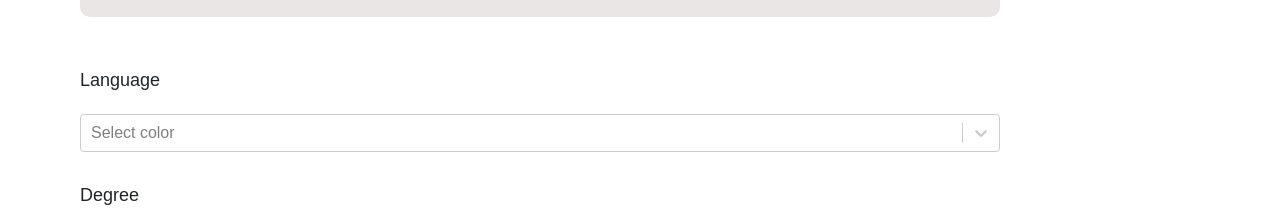
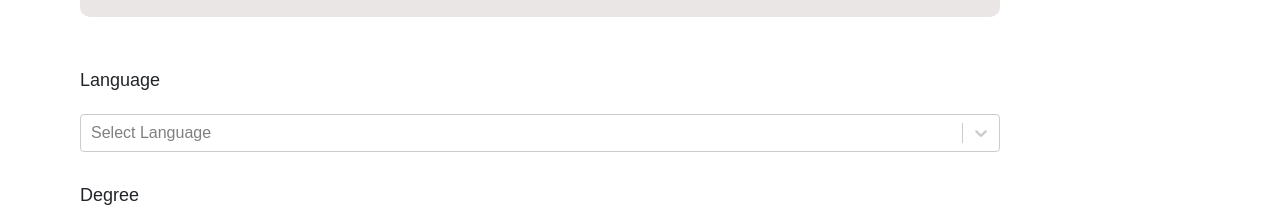
Before and after one commit to Namroutii/job-app-cap, a React (Create React App) app in the folder job-app/: page /add-cv in a window 1280 px wide. Shown: the part 820-1031 px from the top of the page. Built offline with nearby package versions, Linux system fonts and the light colour scheme.

Commit message:
Language fix

```diff
--- a/job-app/src/components/login/loginform.js
+++ b/job-app/src/components/login/loginform.js
@@ -1,6 +1,6 @@
 
 import React from "react"
-import "./Loginform.css"
+import "./loginform.css"
 
 const LoginForm = () => {
 
--- a/job-app/src/pages/addCV/AddCV.js
+++ b/job-app/src/pages/addCV/AddCV.js
@@ -43,7 +43,7 @@ function AddCV() {
           <label className="select-label">Language</label>
           <Select
             options={optionList}
-            placeholder="Select color"
+            placeholder="Select Language"
             value={selectedOptions}
             onChange={handleSelect}
             isSearchable={true}
--- a/job-app/src/pages/home/Home.js
+++ b/job-app/src/pages/home/Home.js
@@ -5,7 +5,7 @@ import Header from "../../components/header/Header";
 import NavBar from "../../components/NavBar/NavBar";
 
 import Services from "../../components/services/Services";
-import AboutUs from "../../components/aboutUs/AboutUs";
+import AboutUs from "../../components/aboutus/AboutUs";
 
 function Home() {
   return (
```
Also changed, not shown: 1 other file (tests, documents, lock files or other folders).
